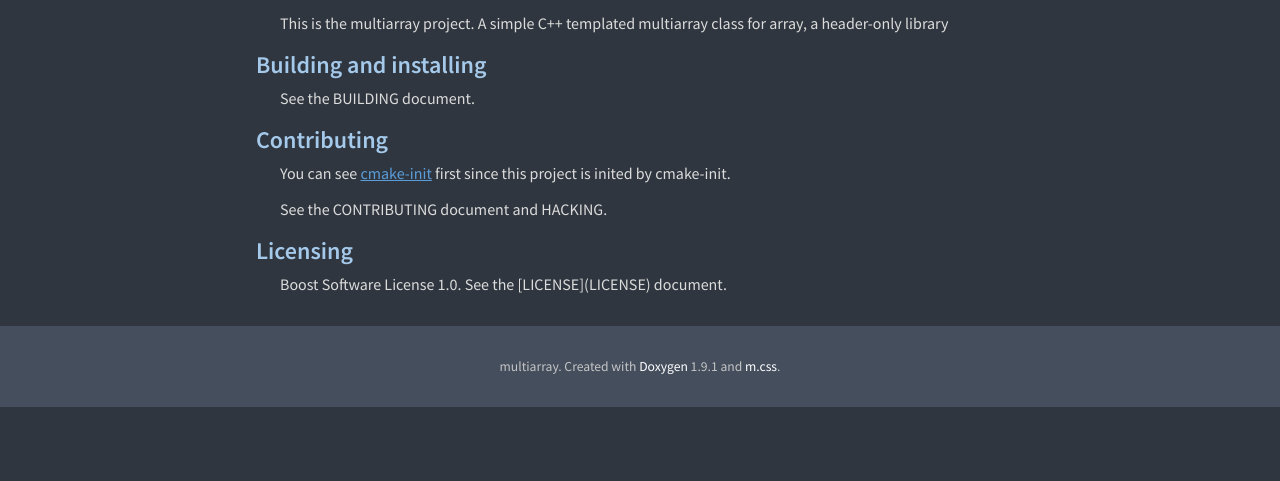
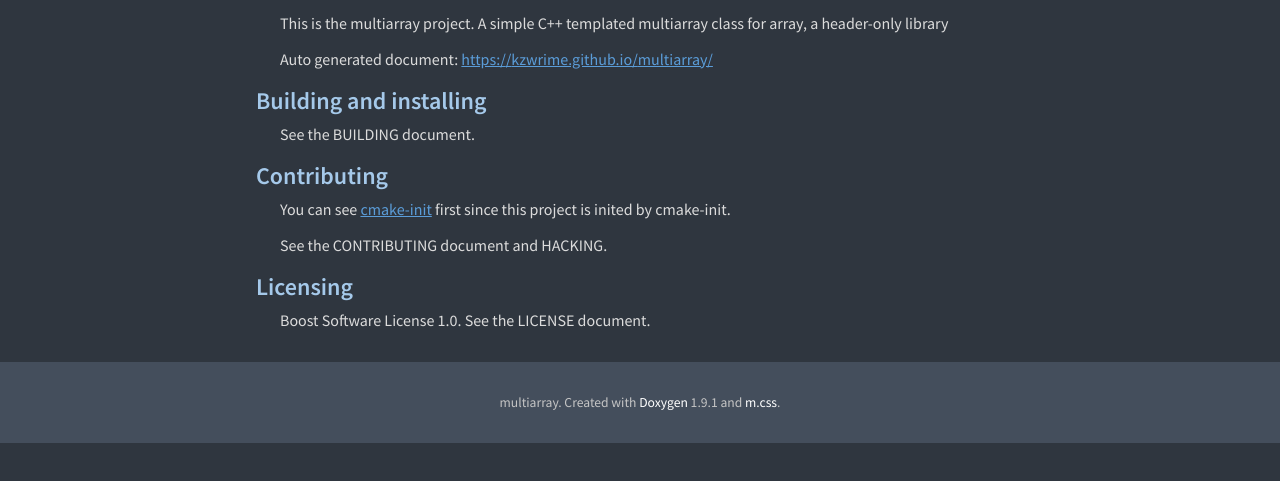
Before and after one commit to kzwrime/multiarray, a plain HTML site: page index.html in a window 1280 px wide. Shown: the part 119-600 px from the top of the page. Drawn offline with Linux system fonts and the light colour scheme.

Commit message:
deploy: d060b8fd9ecfb9a5b7730c2ecb1ab35322ad19f4

```diff
--- a/index.html
+++ b/index.html
@@ -51,7 +51,7 @@
         <h1>
           multiarray
         </h1>
-<p><a name="md_README"></a> This is the multiarray project. A simple C++ templated multiarray class for array, a header-only library</p><section id="autotoc_md1"><h2><a href="#autotoc_md1">Building and installing</a></h2><p>See the BUILDING document.</p></section><section id="autotoc_md2"><h2><a href="#autotoc_md2">Contributing</a></h2><p>You can see <a href="https://github.com/friendlyanon/cmake-init">cmake-init</a> first since this project is inited by cmake-init.</p><p>See the CONTRIBUTING document and HACKING.</p></section><section id="autotoc_md3"><h2><a href="#autotoc_md3">Licensing</a></h2><p>Boost Software License 1.0. See the [LICENSE](LICENSE) document.</p></section>
+<p><a name="md_README"></a> This is the multiarray project. A simple C++ templated multiarray class for array, a header-only library</p><p>Auto generated document: <a href="https://kzwrime.github.io/multiarray/">https:/<wbr />/<wbr />kzwrime.github.io/<wbr />multiarray/<wbr /></a></p><section id="autotoc_md1"><h2><a href="#autotoc_md1">Building and installing</a></h2><p>See the BUILDING document.</p></section><section id="autotoc_md2"><h2><a href="#autotoc_md2">Contributing</a></h2><p>You can see <a href="https://github.com/friendlyanon/cmake-init">cmake-init</a> first since this project is inited by cmake-init.</p><p>See the CONTRIBUTING document and HACKING.</p></section><section id="autotoc_md3"><h2><a href="#autotoc_md3">Licensing</a></h2><p>Boost Software License 1.0. See the LICENSE document.</p></section>
       </div>
     </div>
   </div>
```
